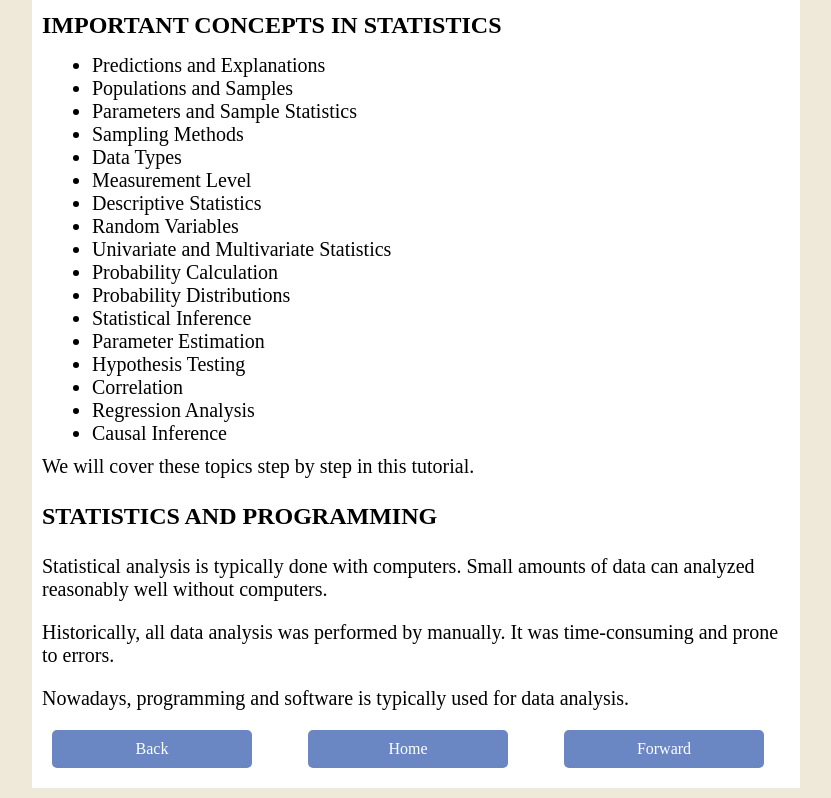
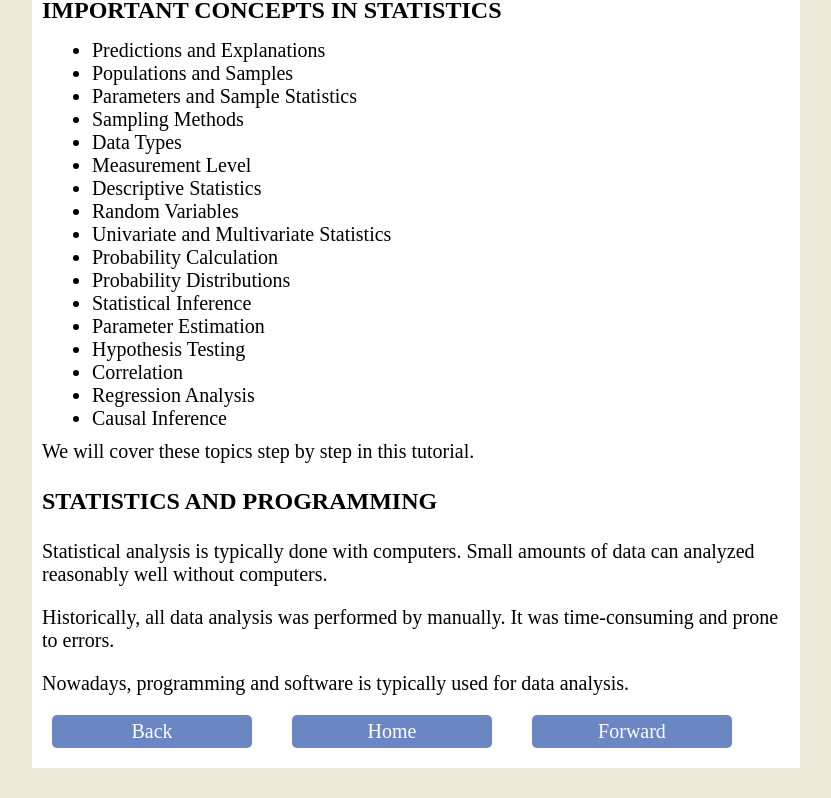
Before and after one commit to md-shamim-sarker/statistics, a plain HTML site: page chapter/statisticsIntroduction.html in a window 1280 px wide. Shown: the part 1382-2180 px from the top of the page, without its empty margins (224-1055 px from the left). After the commit the page ends 2150 px from the top, so only its background shows below. Drawn offline with Linux system fonts and the light colour scheme.

Commit message:
Navbar problem solved

```diff
--- a/css/style.css
+++ b/css/style.css
@@ -12,7 +12,7 @@ body {
 .container {
     width: 60%;
     height: auto;
-    margin: 10px auto;
+    margin: auto;
     background-color: white;
     padding: 10px;
 }
@@ -88,16 +88,17 @@ a {
 
 .back, .home, .forward {
     flex: 33%;
+    background-color: #6A86C3;
+    max-width: 200px;
+    padding: 5px;
+    margin: 10px;
+    text-align: center;
+    border-radius: 5px;
 }
 
 .back a, .home a, .forward a {
     display: block;
-    background-color: #6A86C3;
-    width: 200px;
-    padding: 10px;
-    margin: 10px;
-    text-align: center;
-    border-radius: 5px;
+    font-size: 20px;
 }
 /* Back, Home & Forward Button */
 
```
